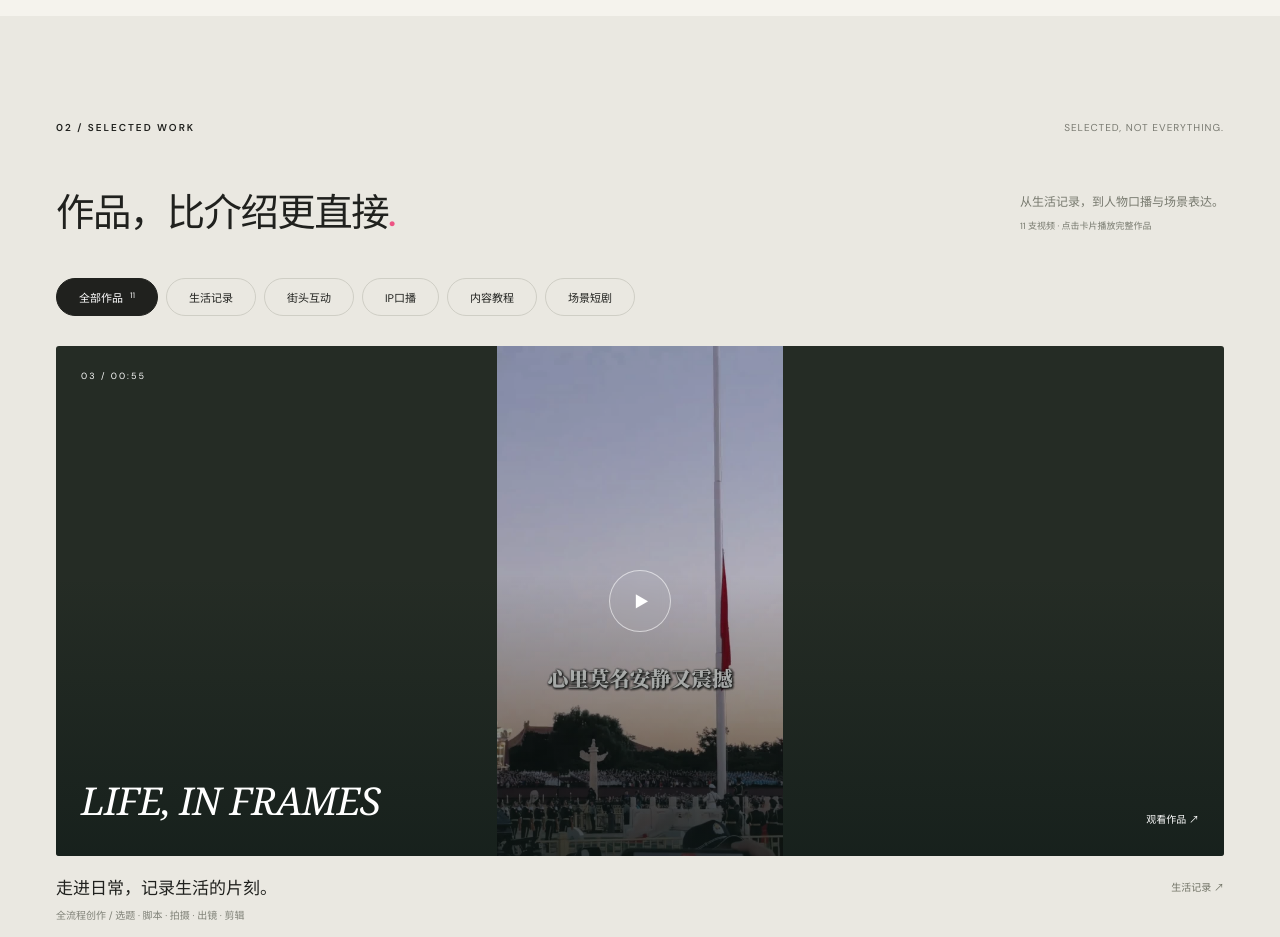
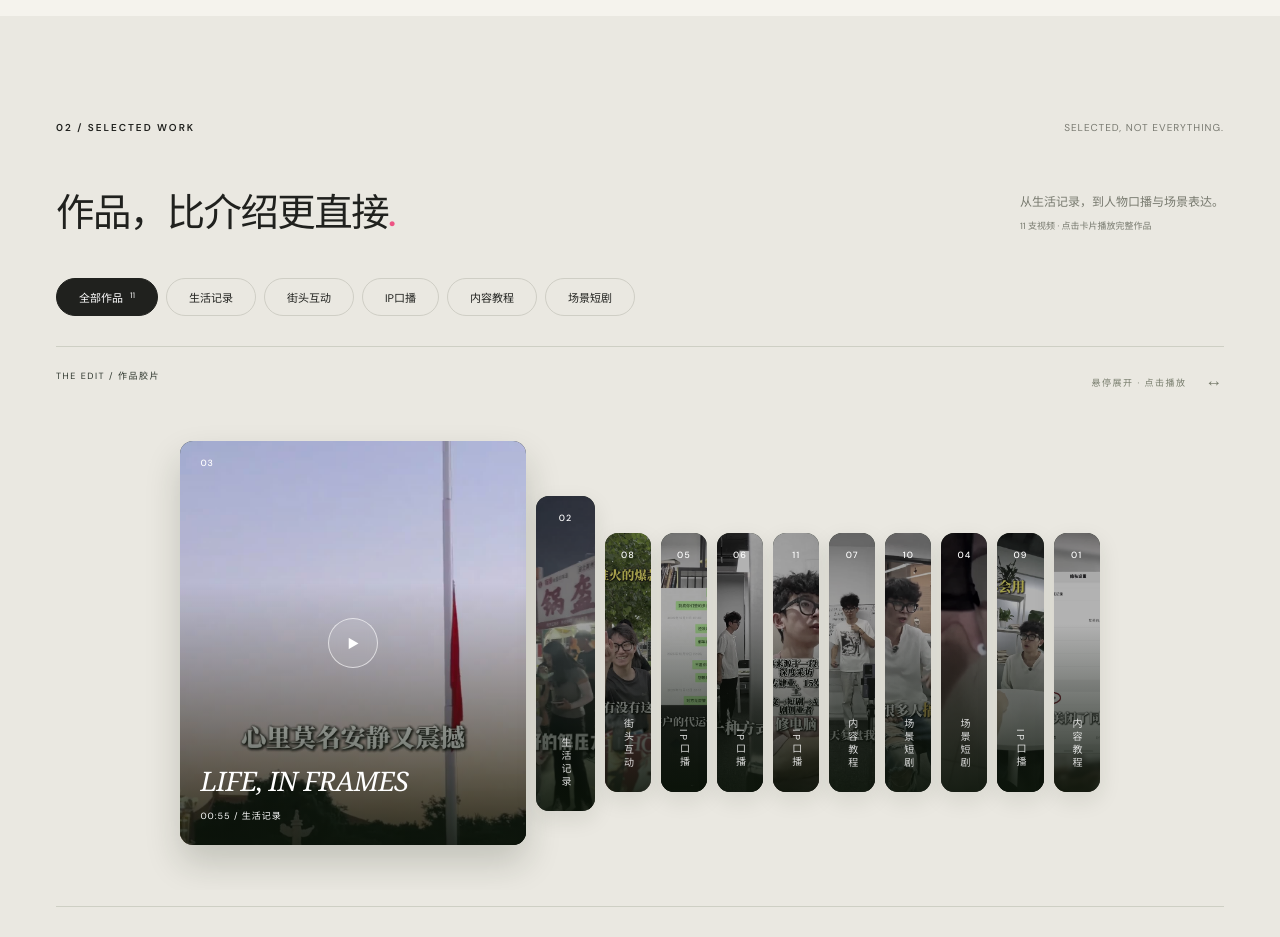
Before and after one commit to bj766/bjpersonnal, a React (Vite) app: page / in a window 1280 px wide. Shown: the part 1860-2797 px from the top of the page. Built offline with nearby package versions, Linux system fonts and the light colour scheme.

Commit message:
Show portfolio videos in an original elastic cover reel

```diff
--- /dev/null
+++ b/src/WorkReel.jsx
@@ -0,0 +1,70 @@
+import React, {useRef, useState} from 'react'
+
+export default function WorkReel({items, onOpen}) {
+  const [selected, setSelected] = useState(0)
+  const trackRef = useRef(null)
+  const buttons = useRef([])
+  const gesture = useRef(null)
+  const ignoreClick = useRef(false)
+  const current = items[selected]
+
+  function choose(index, focus = false) {
+    const next = Math.max(0, Math.min(items.length - 1, index))
+    setSelected(next)
+    if (focus) buttons.current[next]?.focus({preventScroll:true})
+    const reducedMotion = window.matchMedia('(prefers-reduced-motion: reduce)').matches
+    buttons.current[next]?.scrollIntoView({block:'nearest', inline:'center', behavior:reducedMotion?'auto':'smooth'})
+  }
+  function keyDown(event, index) {
+    const keys = {ArrowRight:index + 1, ArrowLeft:index - 1, Home:0, End:items.length - 1}
+    if (!(event.key in keys)) return
+    event.preventDefault()
+    choose(keys[event.key], true)
+  }
+  function pointerDown(event) {
+    if (event.pointerType !== 'mouse' || event.button !== 0) return
+    ignoreClick.current = false
+    gesture.current = {x:event.clientX, scroll:trackRef.current.scrollLeft, moved:false}
+  }
+  function pointerMove(event) {
+    const drag = gesture.current
+    if (!drag) return
+    const distance = event.clientX - drag.x
+    if (Math.abs(distance) > 7) {
+      drag.moved = true
+      trackRef.current.setPointerCapture(event.pointerId)
+      trackRef.current.scrollLeft = drag.scroll - distance
+    }
+  }
+  function pointerUp() {
+    ignoreClick.current = Boolean(gesture.current?.moved)
+    gesture.current = null
+  }
+
+  return <div className="work-reel">
+    <div className="reel-heading"><span>THE EDIT / 作品胶片</span><span>悬停展开 · 点击播放 <span aria-hidden="true">↔</span></span></div>
+    <div className="reel-track" ref={trackRef} role="group" aria-label="作品封面胶片，可左右滑动"
+      onPointerDown={pointerDown} onPointerMove={pointerMove} onPointerUp={pointerUp}
+      onPointerCancel={()=>{gesture.current=null}}
+      onClickCapture={event=>{if(ignoreClick.current){event.preventDefault();event.stopPropagation();ignoreClick.current=false}}}>
+      <div className="reel-dock">
+        {items.map((project,index)=><button key={project.id} ref={element=>{buttons.current[index]=element}}
+          className={`reel-slice ${index===selected?'is-current':''} ${Math.abs(index-selected)===1?'is-neighbor':''}`}
+          aria-label={`播放作品：${project.title}`} aria-pressed={index===selected}
+          onMouseEnter={()=>{if(!gesture.current)setSelected(index)}} onFocus={()=>setSelected(index)}
+          onKeyDown={event=>keyDown(event,index)} onClick={event=>onOpen(project,event)}>
+          <img src={project.image} alt="" loading="lazy" draggable="false"/>
+          <span className="reel-tint"/>
+          <span className="reel-number">{project.id}</span>
+          <span className="reel-category">{project.category}</span>
+          <span className="reel-play" aria-hidden="true">▶</span>
+          <span className="reel-caption"><span>{project.english}</span><small>{project.duration} / {project.category}</small></span>
+        </button>)}
+      </div>
+    </div>
+    <div className="reel-details">
+      <div className="reel-description" aria-live="polite"><span className="eyebrow">{current.category} / {current.duration}</span><h3>{current.title}</h3><p>{current.description}</p><small>{current.roles}</small></div>
+      <div className="reel-actions"><span className="reel-count">{String(selected+1).padStart(2,'0')} <span>/ {String(items.length).padStart(2,'0')}</span></span><div className="reel-arrows"><button aria-label="上一支作品" disabled={selected===0} onClick={()=>choose(selected-1)}>←</button><button aria-label="下一支作品" disabled={selected===items.length-1} onClick={()=>choose(selected+1)}>→</button></div><button className="button dark" onClick={event=>onOpen(current,event)}>播放完整作品 <span aria-hidden="true">↗</span></button></div>
+    </div>
+  </div>
+}
--- a/src/main.jsx
+++ b/src/main.jsx
@@ -3,6 +3,7 @@ import {createRoot} from 'react-dom/client'
 import {profile, projects, strengths} from './content'
 import './style.css'
 import NeuralTunnel from './NeuralTunnel'
+import WorkReel from './WorkReel'
 
 const Arrow = () => <span aria-hidden="true">↗</span>
 function App(){
@@ -20,7 +21,7 @@ function App(){
         <div className="hero-film"><NeuralTunnel playing={playing}/><div className="film-shade"/><div className="film-top"><span>NEURAL FIELD / 001</span><span className="live">● &nbsp; IDEAS IN MOTION</span></div><div className="film-caption"><span>观察。感受。讲述。</span><p>EVERY FRAME HAS A REASON.</p></div><button className="film-control" onClick={()=>setPlaying(value=>!value)} aria-label={playing?'暂停隧道动画':'播放隧道动画'} aria-pressed={playing}>{playing?'Ⅱ':'▶'}</button><span className="demo-label">原创动态视觉 / NEURAL FIELD</span></div>
       </section>
       <section className="about page-width section" id="about"><div className="section-top"><span className="eyebrow">01 / ABOUT ME</span><span className="micro">好内容，从认真观察开始。</span></div><div className="about-grid"><div className="portrait"><img src={profile.portrait} alt="边江个人照片" loading="lazy"/><div className="portrait-label">BEHIND<br/>THE STORIES.<span>边江 / 短视频编导 ↗</span></div></div><div className="about-copy"><span className="eyebrow">你好，我是 {profile.name}。</span><h2>既写故事，<br/>也让故事<span className="serif">发生。</span></h2><p>{profile.introduction}</p><div className="role-row"><span>✳ {profile.role}</span><span>策划 / 脚本 / 拍摄 / 剪辑</span></div><div className="stats">{profile.stats.map(s=><div key={s.label}><strong>{s.value}</strong><span>{s.label}</span></div>)}</div><div className="experience-list">{profile.experience.map(item=><div className="experience-item" key={item.date}><span>{item.date}</span><h3>{item.title}</h3><p>{item.text}</p></div>)}</div><button onClick={()=>contact('email')} className="text-link contact-inline">{profile.email||'联系邮箱待补充'} <Arrow/></button></div></div></section>
-      <section className="works section" id="projects"><div className="page-width"><div className="section-top"><span className="eyebrow">02 / SELECTED WORK</span><span className="micro">SELECTED, NOT EVERYTHING.</span></div><div className="section-heading"><h2>作品，比介绍更直接<span className="pink">.</span></h2><p>从生活记录，到人物口播与场景表达。<br/><small>11 支视频 · 点击卡片播放完整作品</small></p></div><div className="filters" aria-label="作品分类">{['全部作品',...new Set(projects.map(p=>p.category))].map(c=><button key={c} className={category===c?'selected':''} aria-pressed={category===c} onClick={()=>setCategory(c)}>{c}{c==='全部作品'&&<sup>{projects.length}</sup>}</button>)}</div><div className={`project-grid ${category!=='全部作品'?'filtered':''}`}>{projects.filter(p=>category==='全部作品'||p.category===category).map(p=><button className={`project ${p===projects[0]?'project-featured':''}`} key={p.id} onClick={e=>openProject(p,e)}><div className="project-image"><img src={p.image} alt={`${p.title}视频封面`} loading="lazy"/><div className="project-overlay"/><span className="project-index">{p.id} / {p.duration}</span><span className="play-icon">▶</span><span className="project-en">{p.english}</span><span className="project-watch">观看作品 <Arrow/></span></div><div className="project-info"><h3>{p.title}</h3><span>{p.category} ↗</span></div><p className="project-roles">{p.roles}</p></button>)}</div></div></section>
+      <section className="works section" id="projects"><div className="page-width"><div className="section-top"><span className="eyebrow">02 / SELECTED WORK</span><span className="micro">SELECTED, NOT EVERYTHING.</span></div><div className="section-heading"><h2>作品，比介绍更直接<span className="pink">.</span></h2><p>从生活记录，到人物口播与场景表达。<br/><small>11 支视频 · 点击卡片播放完整作品</small></p></div><div className="filters" aria-label="作品分类">{['全部作品',...new Set(projects.map(p=>p.category))].map(c=><button key={c} className={category===c?'selected':''} aria-pressed={category===c} onClick={()=>setCategory(c)}>{c}{c==='全部作品'&&<sup>{projects.length}</sup>}</button>)}</div><WorkReel key={category} items={projects.filter(p=>category==='全部作品'||p.category===category)} onOpen={openProject}/></div></section>
       <section className="strengths section page-width" id="strengths"><div className="section-top"><span className="eyebrow">03 / WHAT I BRING</span><span className="micro">从想法到成片，把每一环做好。</span></div><div className="section-heading"><h2>有想法，也有办法<span className="pink">.</span></h2><span className="large-star" aria-hidden="true">✳</span></div><div className="strength-grid">{strengths.map(s=><article key={s.n} className={`strength strength-${s.n}`}><div className="strength-head"><span>{s.n} / {s.en}</span><Arrow/></div><div className="strength-symbol" aria-hidden="true">{s.n==='01'?'◎':s.n==='02'?'“':'✳'}</div><h3>{s.title}</h3><p>{s.text}</p><div className="strength-tags">{s.tags}</div></article>)}</div><p className="outro-line">让内容有<span>方向</span>，让故事有<span>情绪</span>，让表达有<span>记忆点</span>。</p></section>
       <footer className="contact section" id="contact"><div className="page-width"><div className="section-top"><a className="wordmark" href="#home">DIRECTOR’S CUT<span>®</span></a><span className="availability"><span className="status-dot"/> OPEN TO COLLABORATION</span></div><div className="thanks"><span className="eyebrow">下一个故事，和你一起。</span><h2>Let’s talk<span className="pink">.</span><i>Thanks for watching.</i></h2><span className="pink-strip">感谢观看，期待与你共创。</span><p>有一个想法？让我们把它变成下一支好作品。</p><button className="button dark" onClick={()=>contact('email')}>开启一次合作 <Arrow/></button></div><div className="contact-details"><button onClick={()=>contact('phone')}><span>PHONE / 电话</span><strong>{profile.phone||'待补充'}</strong></button><button onClick={()=>contact('email')}><span>EMAIL / 邮箱</span><strong>{profile.email||'待补充'}</strong></button><button onClick={()=>contact(profile.wechat?'wechat':'email')}><span>{profile.wechat?'WECHAT / 微信':'CONTACT / 合作沟通'}</span><strong>{profile.wechat||'通过邮件联系'} <Arrow/></strong></button><a className="back-top" href="#home" aria-label="返回顶部">↑</a></div><div className="footer-bottom"><span>© {new Date().getFullYear()} {profile.name} · 短视频编导</span><span>MADE WITH INTENTION. / 用心构思，认真表达。</span></div></div></footer>
     </main>
```
Also changed, not shown: src/style.css, 5 other files (tests, documents, lock files or other folders).
